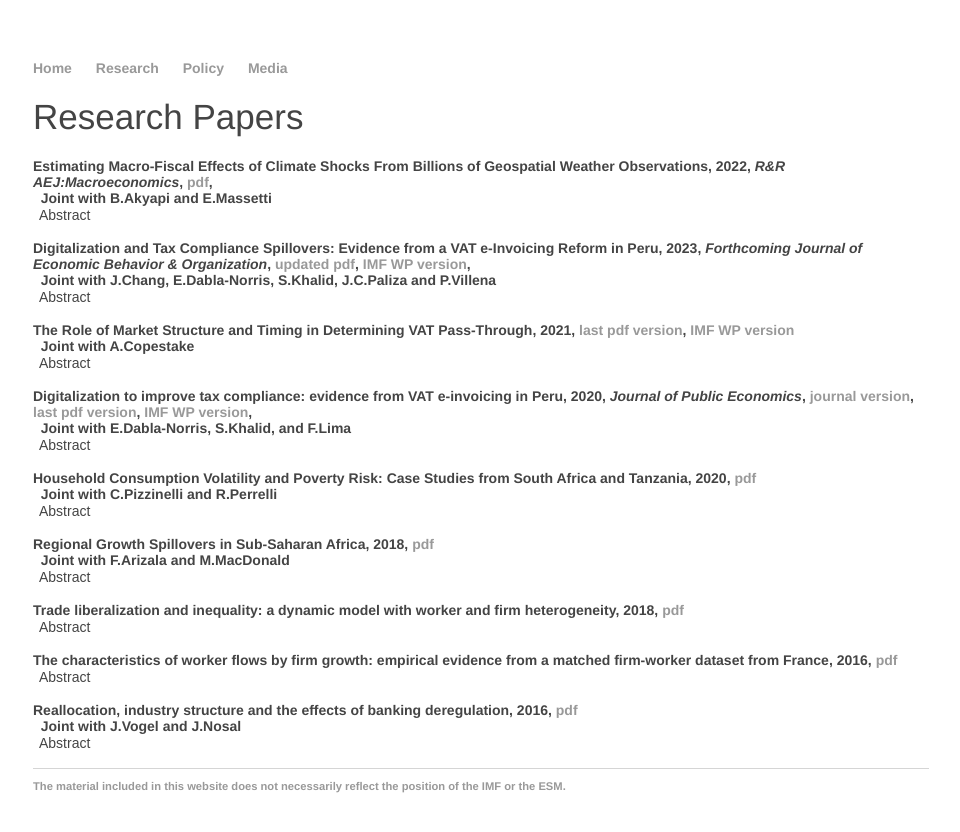
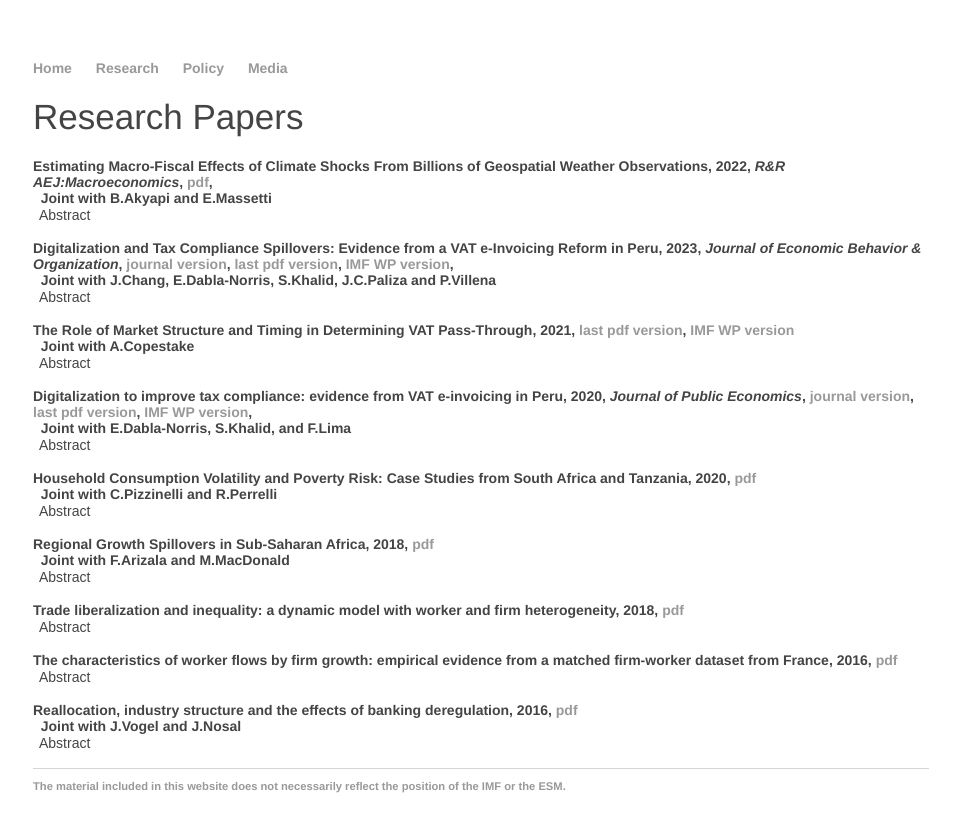
Before and after one commit to matthieubellon/matthieubellon.github.io, a Jekyll site: the page built from research/index.html, in a window 1280 px wide. Shown: the top 832 px of the page, without its empty margins (159-1119 px from the left). Built offline with Jekyll 4.4.1, drawn with Linux system fonts in a browser that asks for light colours.

Commit message:
Update index.html

```diff
--- a/research/index.html
+++ b/research/index.html
@@ -16,8 +16,9 @@ A growing literature estimates the macroeconomic effect of weather using variati
 <br>
 
 <br><strong>Digitalization and Tax Compliance Spillovers: Evidence from a VAT e-Invoicing Reform in Peru,</strong> 2023,
-  <em> Forthcoming Journal of Economic Behavior & Organization</em>, <strong>
-<a href="/docs/Spillover_paper_final.pdf">updated pdf</a>,
+  <em> Journal of Economic Behavior & Organization</em>, <strong>
+<a href="https://doi.org/10.1016/j.jebo.2023.06.004"> journal version</a>,
+<a href="/docs/Spillover_paper_final.pdf">last pdf version</a>,
 <a href="https://www.imf.org/-/media/Files/Publications/WP/2022/English/wpiea2022057-print-pdf.ashx"> IMF WP version</a>, </strong>
 <br>&nbsp; Joint with J.Chang, E.Dabla-Norris, S.Khalid, J.C.Paliza and P.Villena <br>
 <button type="button" class="collapsible">Abstract</button>
```
